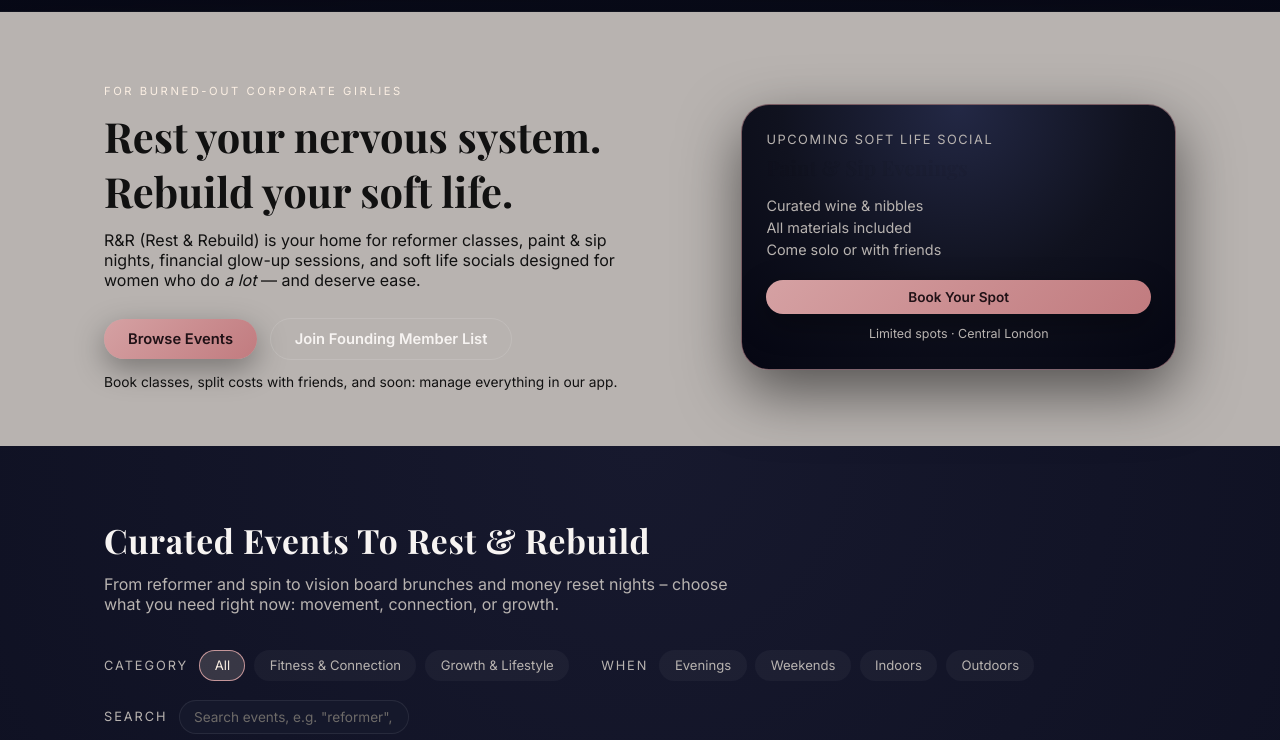
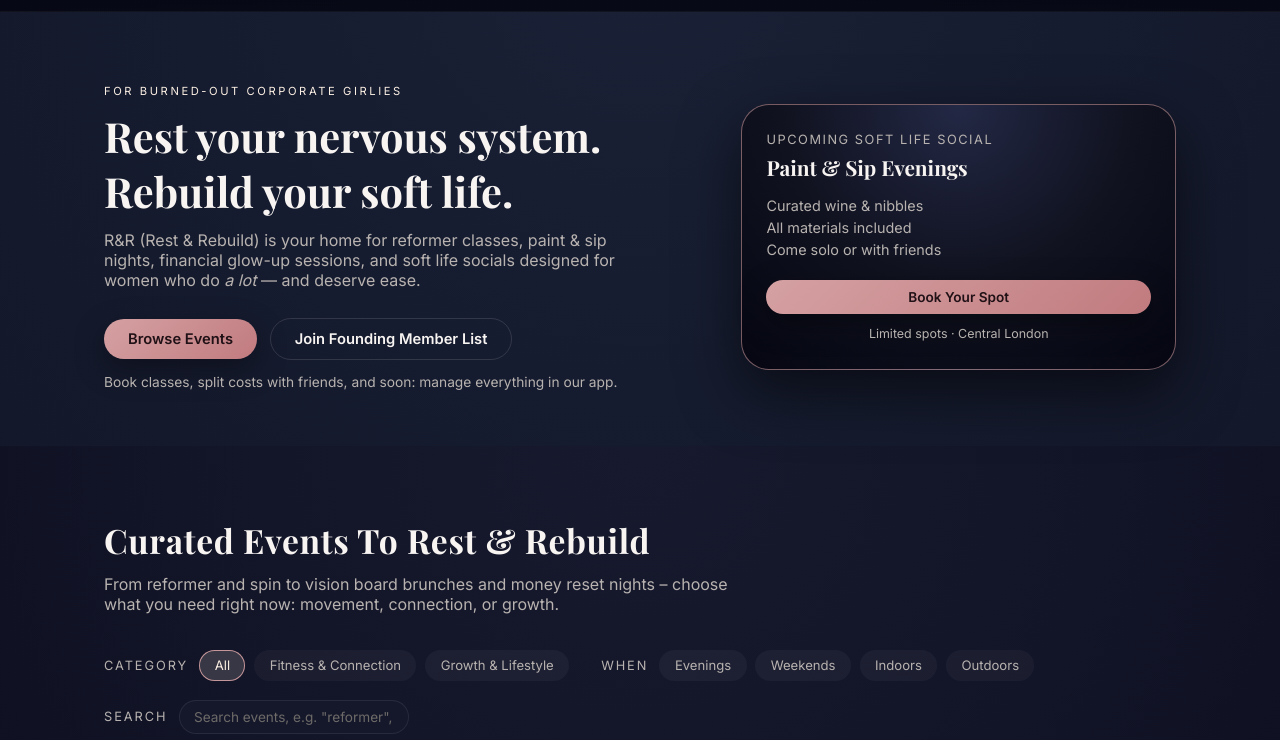
Before and after one commit to AISCSM/Rest-Rebuild, a plain HTML site: page index.html in a window 1280 px wide. Shown: the part 60-800 px from the top of the page. Drawn offline with nearby package versions, Linux system fonts and the light colour scheme.

Commit message:
Refactor hero section colors in style.css
Updated hero section colors to use CSS variables.

```diff
--- a/style.css
+++ b/style.css
@@ -211,8 +211,6 @@ button {
 /* Hero */
 .hero {
   padding: 4.5rem 0 3.5rem;
-  background: var(--text-muted);
-  color: #1111;
 }
 
 .hero-inner {
@@ -226,17 +224,16 @@ button {
   font-family: "Playfair Display", serif;
   font-size: clamp(2.6rem, 3vw, 3rem);
   margin: 0 0 0.75rem;
-  color: #111111;
 }
 
 .hero-subtitle {
-  color: #111111;
+  color: var(--text-muted);
   max-width: 540px;
   margin: 0 0 1.75rem;
 }
 
 .hero-subtitle em {
-  font-style: italic
+  font-style: italic;
 }
 
 .eyebrow {
@@ -258,7 +255,7 @@ button {
 .hero-note {
   margin: 0;
   font-size: 0.86rem;
-  color: #111111;
+  color: var(--text-muted);
 }
 
 /* Hero side card */
```
